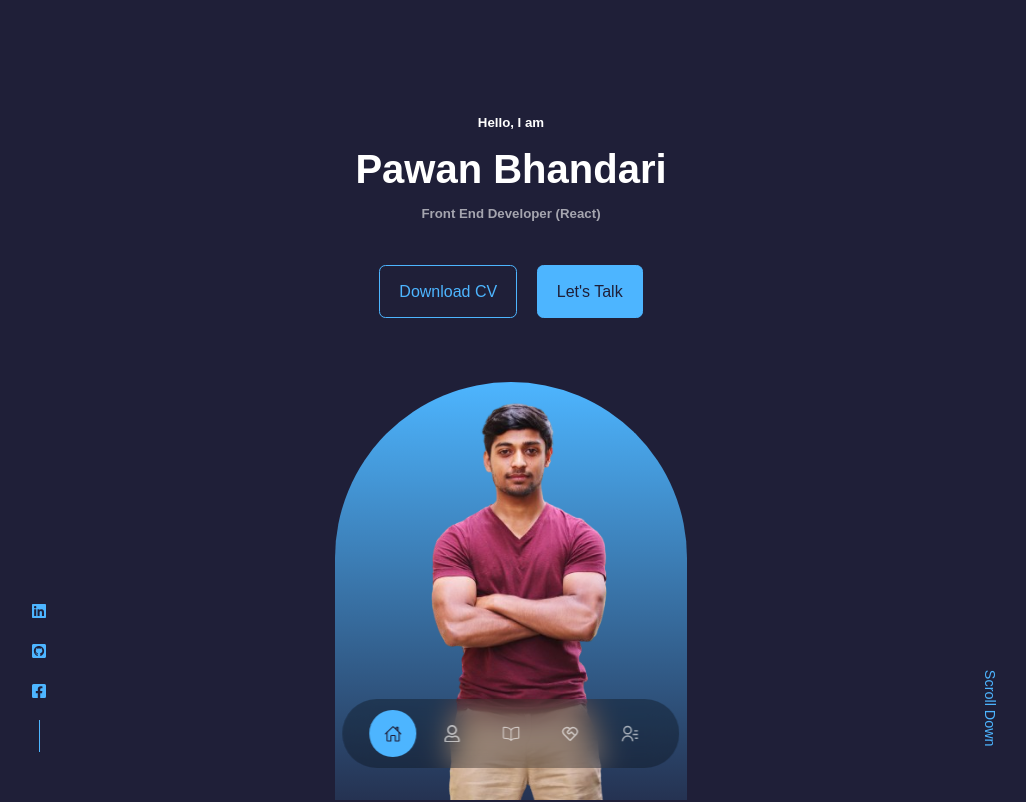
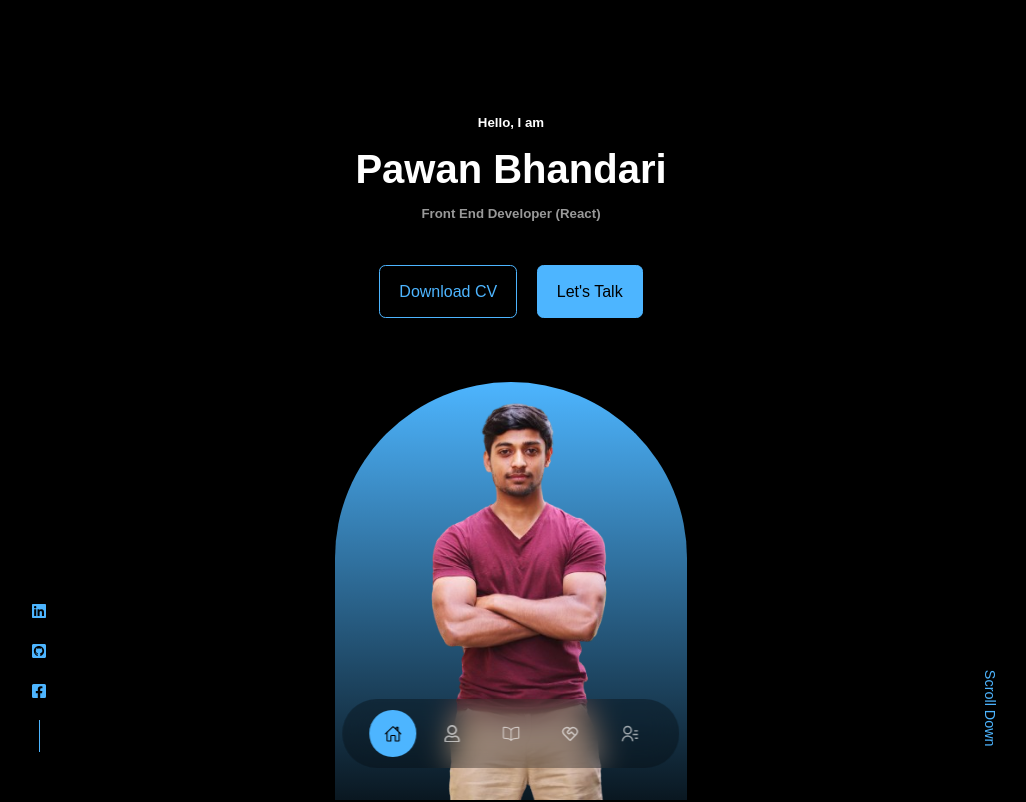
Before and after one commit to bhandaripawan8/Portfolio, a React (Vite) app in the folder personalPortfolio/: page / in a window 1280 px wide. Shown: the top 802 px of the page, without its empty margins (129-1155 px from the left). Built offline with nearby package versions, Linux system fonts and the light colour scheme.

Commit message:
background color changed

```diff
--- a/personalPortfolio/src/App.jsx
+++ b/personalPortfolio/src/App.jsx
@@ -25,7 +25,6 @@ function App() {
       <Footer/>
     </div>
     </>
-
   )
 }
 
--- a/personalPortfolio/src/index.css
+++ b/personalPortfolio/src/index.css
@@ -10,7 +10,8 @@
 }
 
 :root{
-    --color-bg: #1f1f38;
+    --color-bg: black;
+    /* #1f1f38; */
     --color-bg-variant: #2c2c6c;
     --color-primary: #4db5ff;
     --color-primary-variant: rgba(77,181,255,0.4);
@@ -18,7 +19,6 @@
     --color-light: rgba(255,255,255,0.6);
 
     --transition: all 400ms ease;
-
     --container-width-lg: 75%;
     --container-width-md: 86%;
     --container-width-sm: 90%;
```
